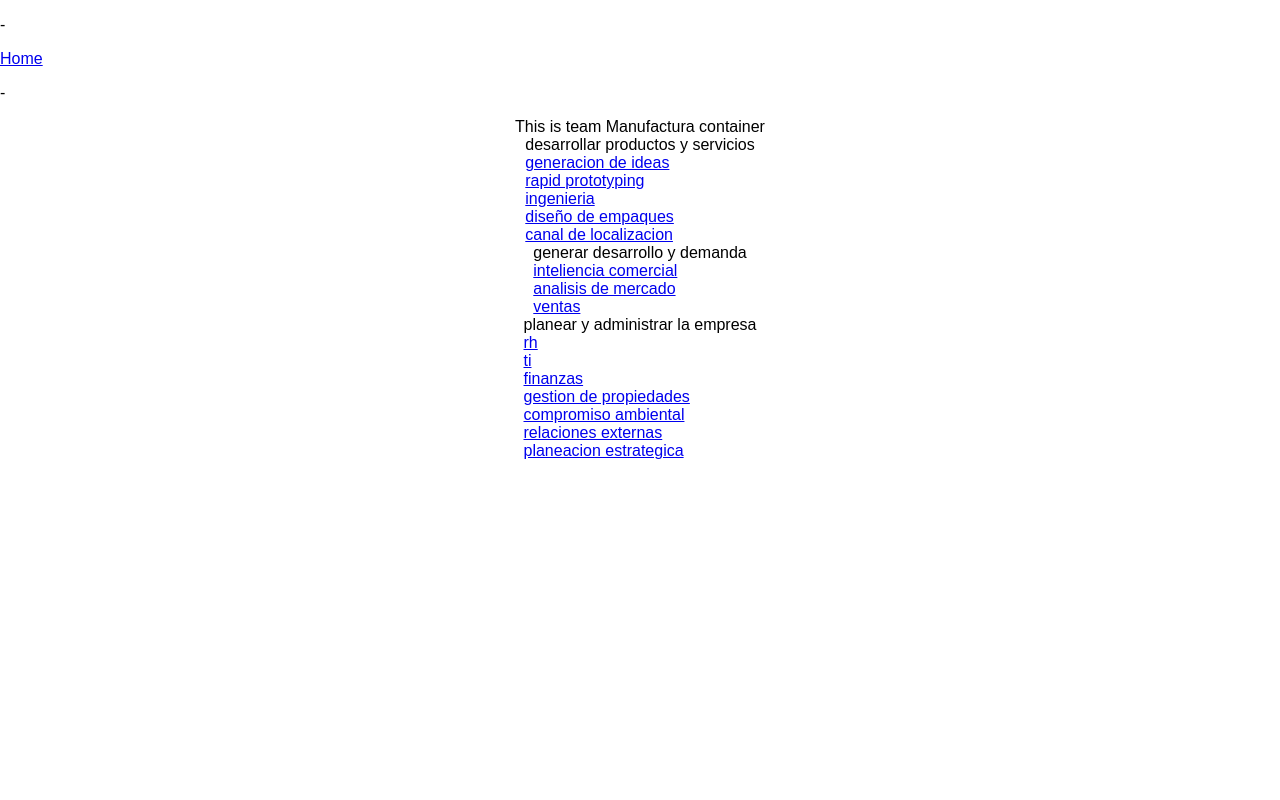
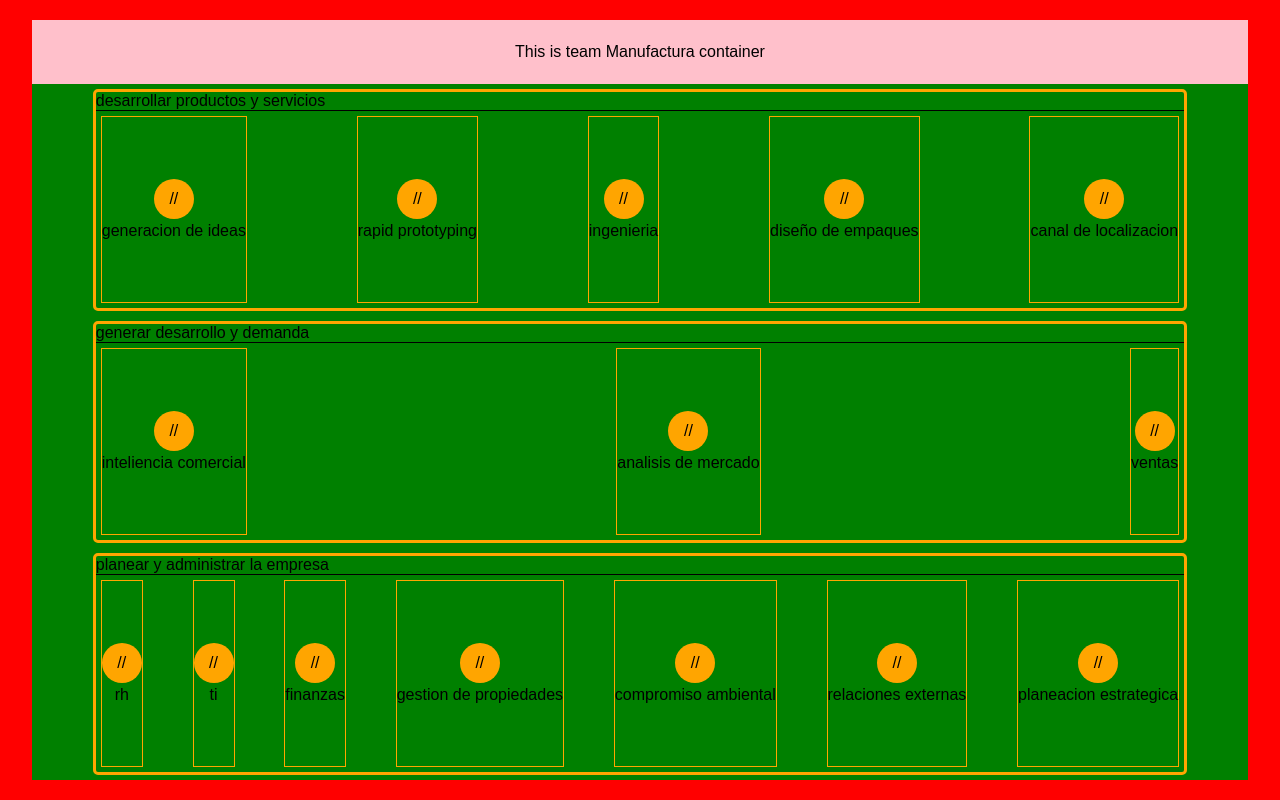
Before and after one commit to Rehlaender/TableauPlatform, a React (Create React App) app: page /team/manufactura in a window 1280 px wide. Built offline with nearby package versions, Linux system fonts and the light colour scheme.

Commit message:
Style the TeamContainer

```diff
--- /dev/null
+++ b/src/components/App/TeamContainer.css
@@ -0,0 +1,50 @@
+.team-container {
+  height: 100%;
+  width: 100%;
+}
+
+.team-title {
+  width: 100%;
+  height: 70px;
+  background-color: pink;
+}
+
+.team-content {
+  width: 90%;
+  height: 100%;
+}
+
+.section-container {
+  width: 100%;
+  height: auto;
+  border: 3px solid orange;
+  border-radius: 5px;
+  margin: 5px 0px;
+}
+
+.section-title {
+  border-bottom: 1px solid black;
+}
+
+.section-content {
+  height: 100%;
+  width: 100%;
+}
+
+.visualization-container {
+  margin: 5px;
+  border: 1px solid orange;
+}
+
+.visualization-icon {
+  height: 40px;
+  width: 40px;
+  background-color: orange;
+  border-radius: 100%;
+  margin-bottom: 3px;
+}
+
+.visualization-container, .visualization-title, .visualization-title:hover {
+  text-decoration: none;
+  color: black;
+}
--- a/src/components/App/TeamContainer.js
+++ b/src/components/App/TeamContainer.js
@@ -1,9 +1,8 @@
 import React, { Component } from 'react';
 import { Link } from 'react-router-dom';
-import { Flexbox } from 'flexbox-react';
 
 import '../../flexbox.css';
-
+import './TeamContainer.css';
 
 import Routes from '../../routes.js';
 
@@ -39,30 +38,40 @@ class TeamContainer extends Component {
 
     return (
       <div className={["team-container flex flex-column flex-all-center"]}>
-        <div className={["title"]}>
+        <div className={["team-title flex flex-row flex-all-center"]}>
           This is team { Team.title } container
         </div>
+        <div className={["team-content flex flex-row flex-wrap flex-jc-space-around"]}>
         {
           // Sections containers
           Team.context.map((Section, i) =>
-            <div key={i} className={["section-container"]}>
-              <div className={["section-title"]}>{Section.title}</div>
+            <div key={i}
+              className={["section-container flex flex-column"]}>
+              <div className={["section-title"]}>
+                {Section.title}
+              </div>
+              <div className={["section-content flex flex-row flex-jc-space-between flex-wrap"]}>
               {
                 // Visualizations
                 Section.context.map((Visualization, j) =>
                   <Link key={j}
                         to={'/visualization/' + Team.id +
                             '/' + Section.id + '/' + Visualization.id  }
-                        className={["visualization-container"]}    >
-                    <div>
+                        className={["visualization-container flex flex-column flex-all-center"]} >
+                    <div className={["visualization-icon flex flex-all-center"]}>
+                     //
+                    </div>
+                    <div className={["visualization-title"]}>
                       {Visualization.title}
                     </div>
                   </Link>
                 )
               }
+              </div>
            </div>
           )
         }
+        </div>
       </div>
     );
   }
--- a/src/components/App/index.js
+++ b/src/components/App/index.js
@@ -8,15 +8,14 @@ import VisualizationContainer from './VisualizationContainer.js';
 import Blob from './Blob.js';
 
 import './style.css';
+import '../../flexbox.css';
 
 class App extends Component {
 
   render() {
     return (
-      <div className="App">
-        <p>-</p>
-        <Link to='/'> Home </Link>
-        <p>-</p>
+      <div className="App flex flex-column flex-all-center">
+        <div className="content flex flex-column">
           <Switch>
             <Route exact path='/' component={MainContainer}/>
             <Route path='/team/:team' component={TeamContainer}/>
@@ -24,6 +23,7 @@ class App extends Component {
             <Route path='*' component={Blob}/>
           </Switch>
         </div>
+      </div>
     );
   }
 }
--- a/src/components/App/style.css
+++ b/src/components/App/style.css
@@ -1,5 +1,8 @@
 .App {
   /*text-align: center;*/
+  height: 100vh;
+  width: 100vw;
+  background-color: red;
 }
 
 .App {
@@ -30,3 +33,13 @@
   from { transform: rotate(0deg); }
   to { transform: rotate(360deg); }
 }
+
+.content {
+  width: 95%;
+  height: 95%;
+  background-color: green;
+}
+
+.content-padding {
+  padding: 20px;
+}
```
Lines whose indentation alone changed are shown as unchanged.
